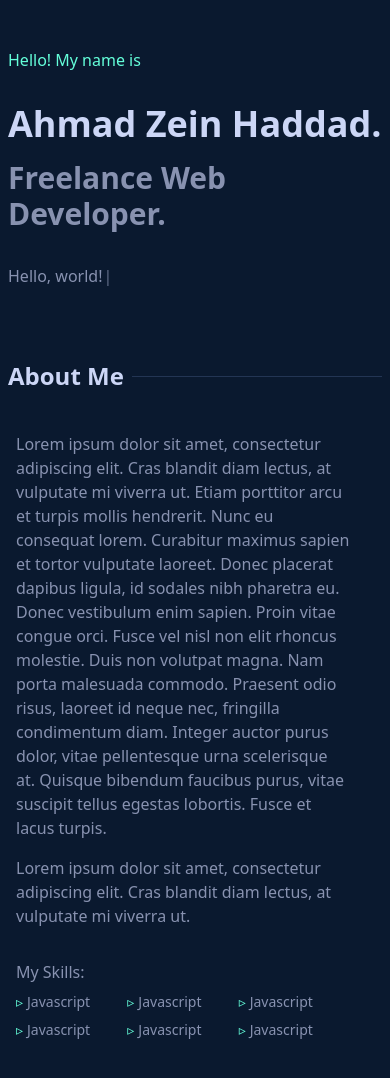
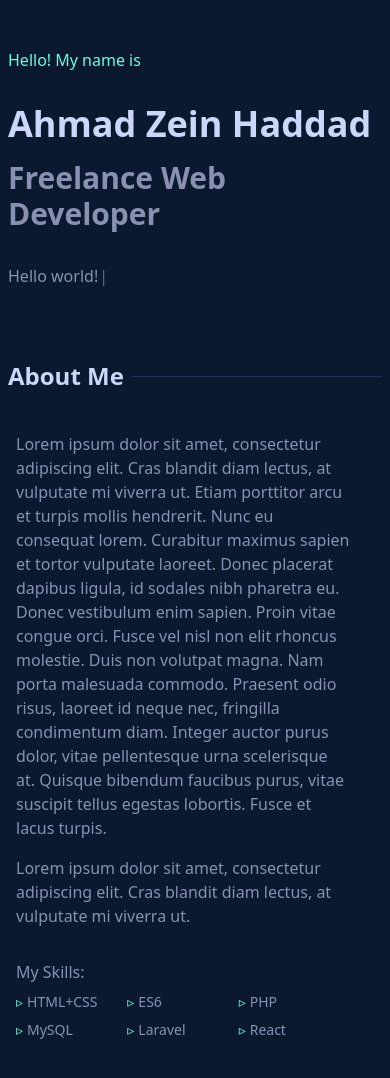
Before and after one commit to zein3/portfolio, a Next.js app: page / in a window 390 px wide. Shown: the top 1078 px of the page. Built offline with nearby package versions, Linux system fonts and the light colour scheme.

Commit message:
added fetching data.

```diff
--- a/components/about.js
+++ b/components/about.js
@@ -2,7 +2,7 @@ import Image from 'next/image'
 import Section from './section'
 import Header from './section/header'
 
-export default function About() {
+export default function About({ paragraph1, paragraph2, skills }) {
   return (
     <>
       <Section id="about">
@@ -12,21 +12,24 @@ export default function About() {
         <div className="flex flex-col lg:grid lg:grid-cols-5 p-4 lg:py-8">
           <div data-aos="fade-right" className="lg:col-span-3 text-gray pr-6">
             <p>
-              Lorem ipsum dolor sit amet, consectetur adipiscing elit. Cras blandit diam lectus, at vulputate mi viverra ut. Etiam porttitor arcu et turpis mollis hendrerit. Nunc eu consequat lorem. Curabitur maximus sapien et tortor vulputate laoreet. Donec placerat dapibus ligula, id sodales nibh pharetra eu. Donec vestibulum enim sapien. Proin vitae congue orci. Fusce vel nisl non elit rhoncus molestie. Duis non volutpat magna. Nam porta malesuada commodo. Praesent odio risus, laoreet id neque nec, fringilla condimentum diam. Integer auctor purus dolor, vitae pellentesque urna scelerisque at. Quisque bibendum faucibus purus, vitae suscipit tellus egestas lobortis. Fusce et lacus turpis.
+              { paragraph1 }
             </p>
             <p className="mt-4">
-              Lorem ipsum dolor sit amet, consectetur adipiscing elit. Cras blandit diam lectus, at vulputate mi viverra ut.
+              { paragraph2 }
             </p>
             <p className="mt-8">
               My Skills:
             </p>
             <ul className="grid grid-cols-3 gap-y-2 mt-2 font-light text-sm">
+              {skills.map((skill, i) => {
+                return <li key={i} className="before:content-['▹'] before:text-secondary before:mr-1">{ skill }</li>
+              })}
+              {/* <li className="before:content-['▹'] before:text-secondary before:mr-1">Javascript</li> */}
+              {/* <li className="before:content-['▹'] before:text-secondary before:mr-1">Javascript</li>
               <li className="before:content-['▹'] before:text-secondary before:mr-1">Javascript</li>
               <li className="before:content-['▹'] before:text-secondary before:mr-1">Javascript</li>
               <li className="before:content-['▹'] before:text-secondary before:mr-1">Javascript</li>
-              <li className="before:content-['▹'] before:text-secondary before:mr-1">Javascript</li>
-              <li className="before:content-['▹'] before:text-secondary before:mr-1">Javascript</li>
-              <li className="before:content-['▹'] before:text-secondary before:mr-1">Javascript</li>
+              <li className="before:content-['▹'] before:text-secondary before:mr-1">Javascript</li> */}
             </ul>
           </div>
           <div data-aos="fade-left" className="lg:col-span-2 flex flex-row py-8 justify-center">
--- a/components/intro.js
+++ b/components/intro.js
@@ -1,19 +1,18 @@
 import Typewriter from 'typewriter-effect'
 import Section from './section'
 
-export default function Intro() {
+export default function Intro({ name, heading, description }) {
   return (
     <>
       <Section id="intro">
         <div className="flex flex-col items-start py-12 px-2 lg:px-0 lg:justify-center w-full h-full">
-          <h1 data-aos="fade-up" className="text-secondary mb-8">Hello! My name is</h1>
-          <h2 data-aos="fade-up" className="font-bold text-white text-4xl lg:text-7xl mb-4">Ahmad Zein Haddad.</h2>
-          <h3 data-aos="fade-up" className="font-bold text-gray text-3xl lg:text-6xl mb-8">Freelance Web Developer.</h3>
-          <div data-aos="fade-up" className="text-gray">
-            {/* Lorem ipsum dolor sit amet, consectetur adipiscing elit. Cras blandit diam lectus, at vulputate mi viverra ut. Etiam porttitor arcu et turpis mollis hendrerit. Nunc eu consequat lorem. Curabitur maximus sapien et tortor vulputate laoreet. */}
+          <h1 data-aos="fade-up" data-aos-delay="100" className="text-secondary mb-8">Hello! My name is</h1>
+          <h2 data-aos="fade-up" data-aos-delay="200" className="font-bold text-white text-4xl lg:text-7xl mb-4">{ name }</h2>
+          <h3 data-aos="fade-up" data-aos-delay="300" className="font-bold text-gray text-3xl lg:text-6xl mb-8">{ heading }</h3>
+          <div data-aos="fade-up" data-aos-delay="400" className="text-gray">
             <Typewriter
               onInit={(typewriter) => {
-                typewriter.typeString('Hello, world!').start()
+                typewriter.typeString(description).start()
               }}
             />
           </div>
--- /dev/null
+++ b/content/about.json
@@ -0,0 +1,12 @@
+{
+    "paragraph1": "Lorem ipsum dolor sit amet, consectetur adipiscing elit. Cras blandit diam lectus, at vulputate mi viverra ut. Etiam porttitor arcu et turpis mollis hendrerit. Nunc eu consequat lorem. Curabitur maximus sapien et tortor vulputate laoreet. Donec placerat dapibus ligula, id sodales nibh pharetra eu. Donec vestibulum enim sapien. Proin vitae congue orci. Fusce vel nisl non elit rhoncus molestie. Duis non volutpat magna. Nam porta malesuada commodo. Praesent odio risus, laoreet id neque nec, fringilla condimentum diam. Integer auctor purus dolor, vitae pellentesque urna scelerisque at. Quisque bibendum faucibus purus, vitae suscipit tellus egestas lobortis. Fusce et lacus turpis.",
+    "paragraph2": "Lorem ipsum dolor sit amet, consectetur adipiscing elit. Cras blandit diam lectus, at vulputate mi viverra ut.",
+    "skills": [
+        "HTML+CSS",
+        "ES6",
+        "PHP",
+        "MySQL",
+        "Laravel",
+        "React"
+    ]
+}
--- /dev/null
+++ b/content/intro.json
@@ -0,0 +1,5 @@
+{
+    "name": "Ahmad Zein Haddad",
+    "heading": "Freelance Web Developer",
+    "description": "Hello world!"
+}
--- /dev/null
+++ b/lib/getAbout.js
@@ -0,0 +1,8 @@
+import fs from 'fs';
+import path from 'path';
+
+const dataPath = path.join(process.cwd(), 'content', 'about.json');
+
+export function getAboutData() {
+  return JSON.parse(fs.readFileSync(dataPath));
+}
--- /dev/null
+++ b/lib/getIntro.js
@@ -0,0 +1,8 @@
+import fs from 'fs';
+import path from 'path';
+
+const introPath = path.join(process.cwd(), 'content', 'intro.json');
+
+export function getIntroData() {
+  return JSON.parse(fs.readFileSync(introPath));
+}
--- a/pages/index.js
+++ b/pages/index.js
@@ -1,22 +1,37 @@
+import { getIntroData } from '../lib/getIntro'
+import { getAboutData } from '../lib/getAbout'
+
 import Head from 'next/head'
 import Intro from '../components/intro'
 import About from '../components/about'
 import Sidebar from '../components/sidebar'
 
-export default function Home() {
+export default function Home({ intro, about }) {
   return (
     <>
       <Head>
-        <title>Zein Haddad</title>
+        <title>{ intro.name }</title>
         <meta name="description" content="Freelance Web Developer" />
         <meta name="viewport" content="width=device-width, initial-scale=1" />
         <link rel="icon" href="/favicon.ico" />
       </Head>
       <main className="bg-primary min-h-screen w-screen text-gray">
-        <Intro />
-        <About />
+        <Intro name={intro.name} heading={intro.heading} description={intro.description} />
+        <About paragraph1={about.paragraph1} paragraph2={about.paragraph2} skills={about.skills} />
         <Sidebar />
       </main>
     </>
   )
 }
+
+export async function getStaticProps() {
+  const intro = getIntroData();
+  const about = getAboutData();
+
+  return {
+    props: {
+      intro,
+      about
+    }
+  }
+}
```
